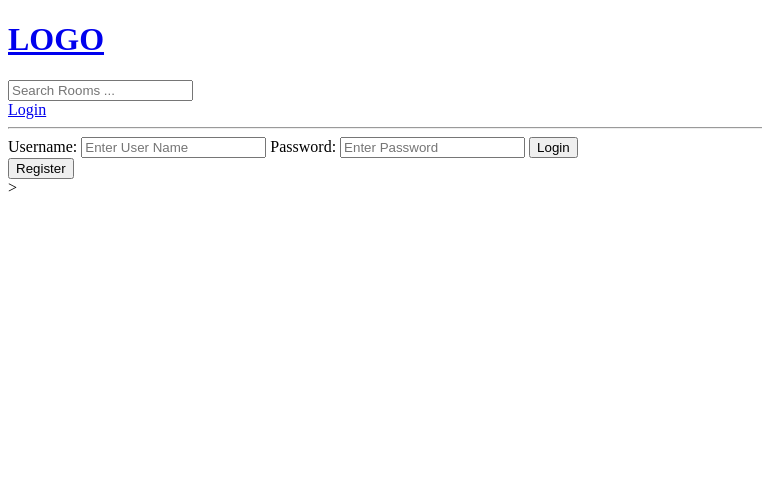
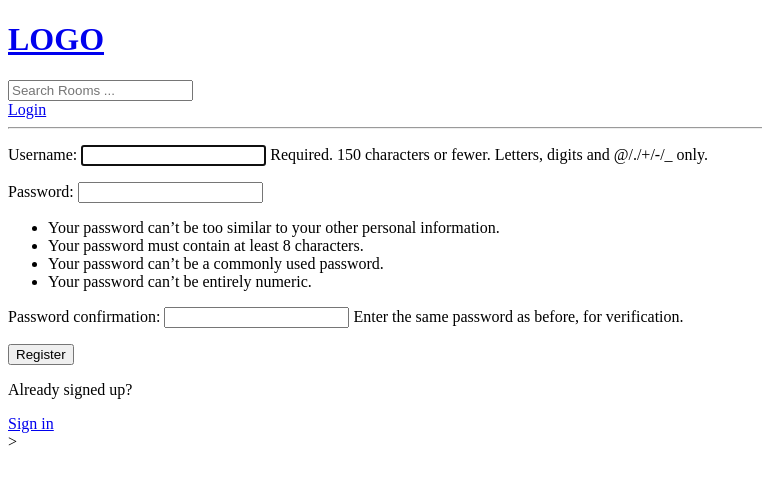
Before and after one commit to yihaozhong/CyclingConnected, a Django app: page /register/ in a window 1280 px wide. Shown: the top 485 px of the page, without its empty margins (0-762 px from the left). Run offline with Django 4.2, Linux system fonts and the light colour scheme.

Commit message:
Register - register form

```diff
--- a/base/templates/base/login_register.html
+++ b/base/templates/base/login_register.html
@@ -2,6 +2,7 @@
 
 {% block content%}
 
+{% if page == 'login' %}
 <div>
     <form method = "POST" action="">
         {% csrf_token %}
@@ -14,15 +15,24 @@
         <input type="submit" value ="Login">
 
     </form>
+
+    <p>Haven't signed up yet?</p>
+    <a href="{% url 'register' %}">Sign up</a>
 </div>
 
+{% else %}
 <div>
     <form method = "POST" action="">
         {% csrf_token %}
 
-
+        {{form.as_p}}
         <input type="submit" value ="Register">
 
     </form>
+
+    <p>Already signed up?</p>
+    <a href="{% url 'login' %}">Sign in</a>
 </div>
+
+{%endif%}
 {% endblock content%}
--- a/base/views.py
+++ b/base/views.py
@@ -10,6 +10,8 @@ from django.contrib.auth.decorators import login_required
 
 from .models import Room, Topic
 from .forms import RoomForm
+
+from django.contrib.auth.forms import UserCreationForm
 # Create your views here.
 
 
@@ -61,7 +63,9 @@ def logoutUser(request):
 
 def registerPage(request):
     page = 'register'
-    return render(request, 'base/login_register.html')
+
+    form = UserCreationForm()
+    return render(request, 'base/login_register.html', {'form' : form})
 
 def home(request):
     q = request.GET.get('q') if request.GET.get('q') != None else ''
```
